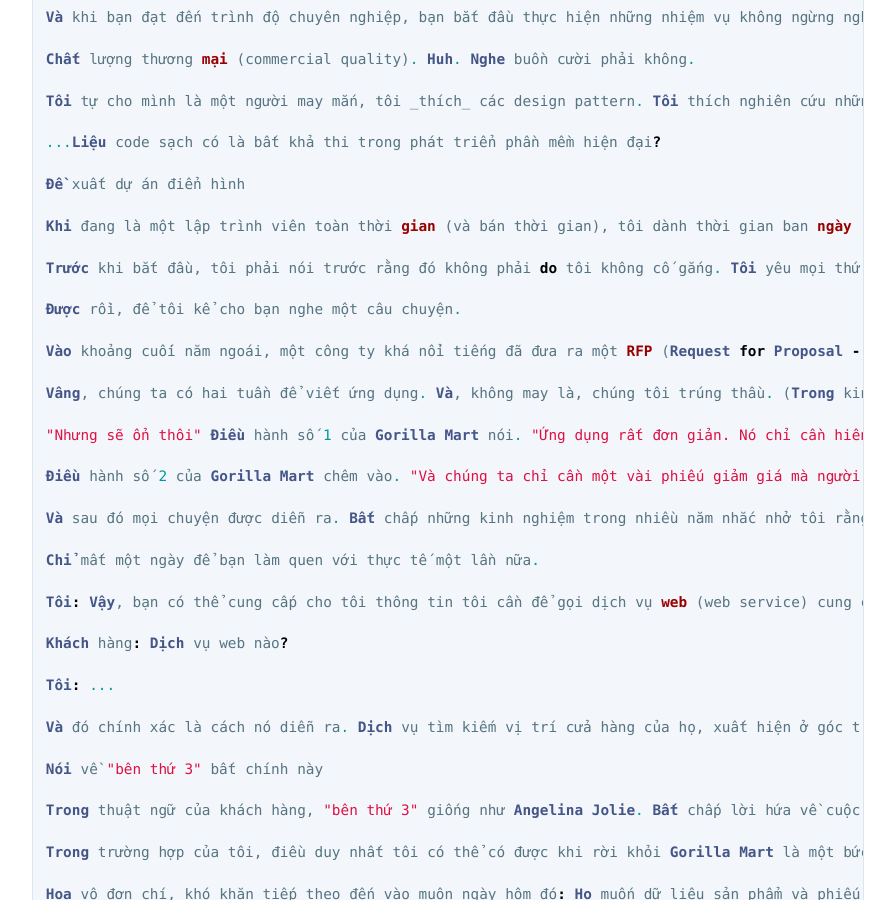
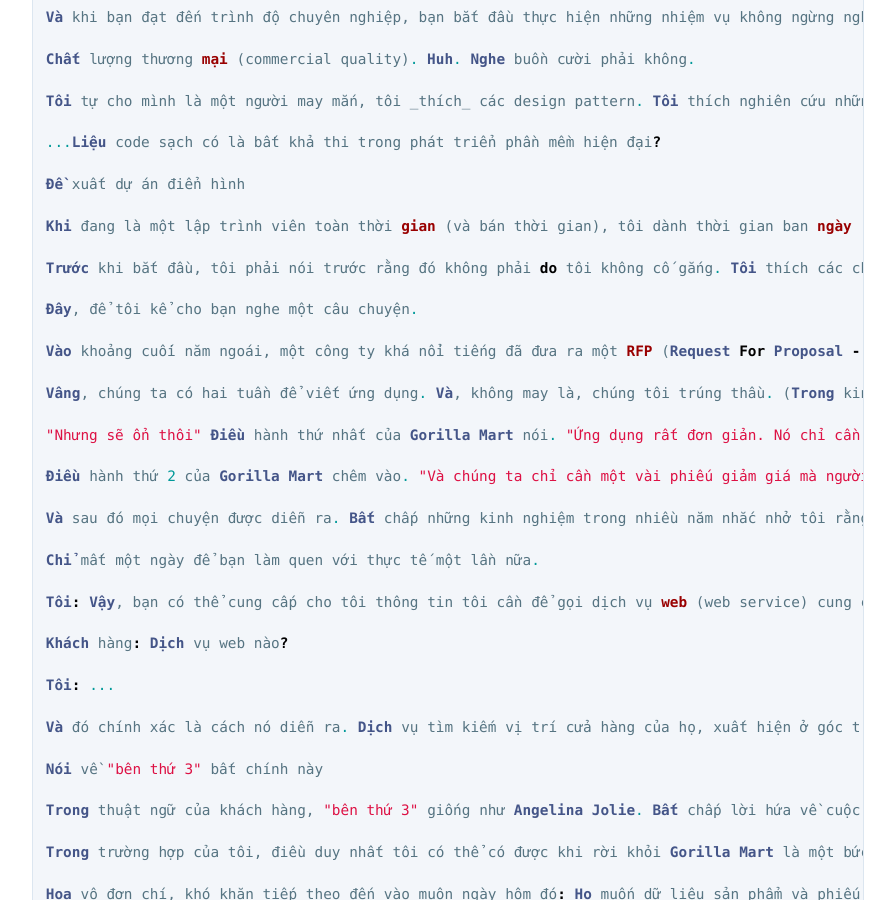
Before and after one commit to HaiBV/haibv.github.io, a Jekyll site: the page built from clean-coder/chapter-2-saying-no.md, in a window 1280 px wide and 900 px high, scrolled down 12344 px. Shown: the whole window, without its empty margins (192-1087 px from the left). Built offline with Jekyll 4.4.1, drawn with Linux system fonts in a browser that asks for light colours; our own code applies the rules of GitHub Pages for plain Markdown files.

Commit message:
Book - The Clean Coder - Correction - C2

```diff
--- a/clean-coder/chapter-2-saying-no.md
+++ b/clean-coder/chapter-2-saying-no.md
@@ -330,19 +330,19 @@
 
 Đề xuất dự án điển hình
 
-Khi đang là một lập trình viên toàn thời gian (và bán thời gian), tôi dành thời gian ban ngày (và ban đêm) phát triển những ứng dụng di động cho khách hàng. Và những thứ tôi học được sau nhiều năm làm việc là nhu cầu công việc của khách hàng ngăn cả tôi viết các ứng dụng thực sự chất lượng như ý mình.
+Khi đang là một lập trình viên toàn thời gian (và bán thời gian), tôi dành thời gian ban ngày (và ban đêm) phát triển những ứng dụng di động cho khách hàng. Và những thứ tôi học được sau nhiều năm làm việc là yêu cầu của khách hàng ngăn cản tôi viết các ứng dụng thực sự chất lượng như ý mình.
 
-Trước khi bắt đầu, tôi phải nói trước rằng đó không phải do tôi không cố gắng. Tôi yêu mọi thứ về code sạch. Tôi không biết có ai khác theo đuổi thiết kế phần mềm hoàn hảo như tôi không. Đó là cách tôi thấy khá khó nắm bắt, và không phải những lý do bạn nghĩ.
+Trước khi bắt đầu, tôi phải nói trước rằng đó không phải do tôi không cố gắng. Tôi thích các chủ đề về code sạch. Tôi không biết có ai khác theo đuổi thiết kế phần mềm hoàn hảo như tôi không. Đó là cách thực hiện tôi thấy khá khó nắm bắt, và không phải những lý do mà bạn nghĩ.
 
-Được rồi, để tôi kể cho bạn nghe một câu chuyện.
+Đây, để tôi kể cho bạn nghe một câu chuyện.
 
-Vào khoảng cuối năm ngoái, một công ty khá nổi tiếng đã đưa ra một RFP (Request for Proposal - Yêu cầu đề xuất) cho một ứng dụng của họ. Họ là một công ty bán lẻ khổng lồ, nhưng vì lý do bảo mật, chúng ta hãy gọi họ là Gorilla Mart. Họ nói họ cần một ứng dụng trên iPhone để sử dụng cho Black Friday. Một cuộc rượt đuổi? Lúc đó đã là 01/11. Chỉ còn dưới 4 tuần đề tạo ứng dụng. Và vào thời điểm đó Apple vẫn mất 2 tuần để phê duyệt các ứng dụng. (Những ngày xưa cũ) Vì vậy, chờ đã, ứng dụng này phải được viết trong ... HAI TUẦN???
+Vào khoảng cuối năm ngoái, một công ty khá nổi tiếng đã đưa ra một RFP (Request For Proposal - Đề xuất yêu cầu) cho một ứng dụng của họ. Họ là một công ty bán lẻ khổng lồ, nhưng vì lý do bảo mật, chúng ta hãy gọi họ là Gorilla Mart. Họ nói họ cần một ứng dụng trên iPhone để sử dụng cho Black Friday. Một cuộc rượt đuổi ư? Lúc đó đã là 01/11. Chỉ còn dưới 4 tuần đề tạo ứng dụng. Và vào thời điểm đó Apple vẫn mất 2 tuần để phê duyệt các ứng dụng. (Haizz, những ngày xưa cũ) Vì vậy, chờ đã, ứng dụng này phải được viết trong ... HAI TUẦN???
 
-Vâng, chúng ta có hai tuần để viết ứng dụng. Và, không may là, chúng tôi trúng thầu. (Trong kinh doanh, phải đặt vấn đề của khách hàng lên hàng đầu). Vậy điều gì sẽ xảy ra.
+Vâng, chúng ta có hai tuần để viết ứng dụng. Và, không may là, chúng tôi trúng thầu. (Trong kinh doanh, phải đặt vấn đề của khách hàng lên hàng đầu). Đây là những gì sẽ xảy ra.
 
-"Nhưng sẽ ổn thôi" Điều hành số 1 của Gorilla Mart nói. "Ứng dụng rất đơn giản. Nó chỉ cần hiển thị cho người dùng một vài sản phẩm từ danh mục sản phẩm của chúng tôi và cho phép họ tìm kiếm vị trí cửa hàng. Chúng tôi đã có sẵn chúng trên trang web của mình. Chúng tôi cũng sẽ cung cấp ảnh. Bạn có thể - có thể ư? - hardcode!"
+"Nhưng sẽ ổn thôi" Điều hành thứ nhất của Gorilla Mart nói. "Ứng dụng rất đơn giản. Nó chỉ cần hiển thị cho người dùng một vài sản phẩm từ danh mục sản phẩm của chúng tôi và cho phép họ tìm kiếm vị trí cửa hàng đang bán chúng. Chúng tôi đang có chức năng này trên trang web của mình. Chúng tôi cũng sẽ cung cấp ảnh. Bạn có thể - có thể ư? - hardcode!"
 
-Điều hành số 2 của Gorilla Mart chêm vào. "Và chúng ta chỉ cần một vài phiếu giảm giá mà người dùng có thể xuất trình tại quầy thu ngân. Sau này chúng ta có thể bỏ ứng dụng đó đi, và ở giai đoạn 2 chúng ta sẽ làm một ứng dụng khác lớn hơn và tốt hơn từ đầu."
+Điều hành thứ 2 của Gorilla Mart chêm vào. "Và chúng ta chỉ cần một vài phiếu giảm giá mà người dùng có thể xuất trình tại quầy thu ngân. Sau này chúng ta có thể bỏ ứng dụng đó đi, và ở giai đoạn 2 chúng ta sẽ làm lại một ứng dụng khác từ đầu, lớn hơn và tốt hơn."
 
 Và sau đó mọi chuyện được diễn ra. Bất chấp những kinh nghiệm trong nhiều năm nhắc nhở tôi rằng khi bắt tay vào làm, mọi tính năng mà khách hàng yêu cầu sẽ luôn phức tạp hơn so với khi khách hàng giải thích, bạn cứ thử mà xem. Bạn thực sự tin rằng lần này nó thực sự có thể được thực hiện trong 2 tuần. Đúng! Chúng ta có thể làm được! Lần này sẽ khác! Đó chỉ là một vài hình ảnh đồ họa và một cuộc gọi dịch vụ để có được vị trí cửa hàng. XML! Dễ ẹc. Chúng ta có thể làm được. Tôi sẵn sàng! Chiến thôi!
 
```
